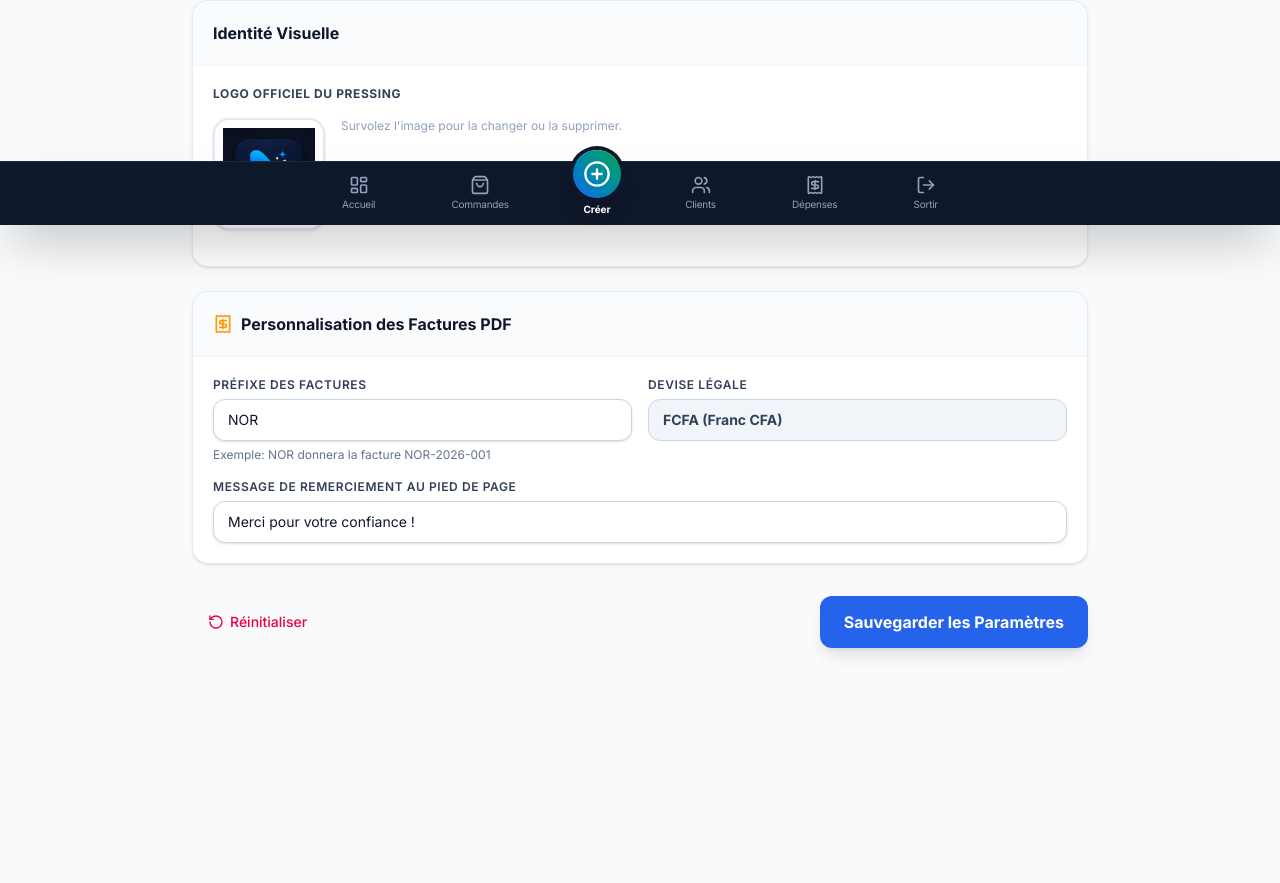
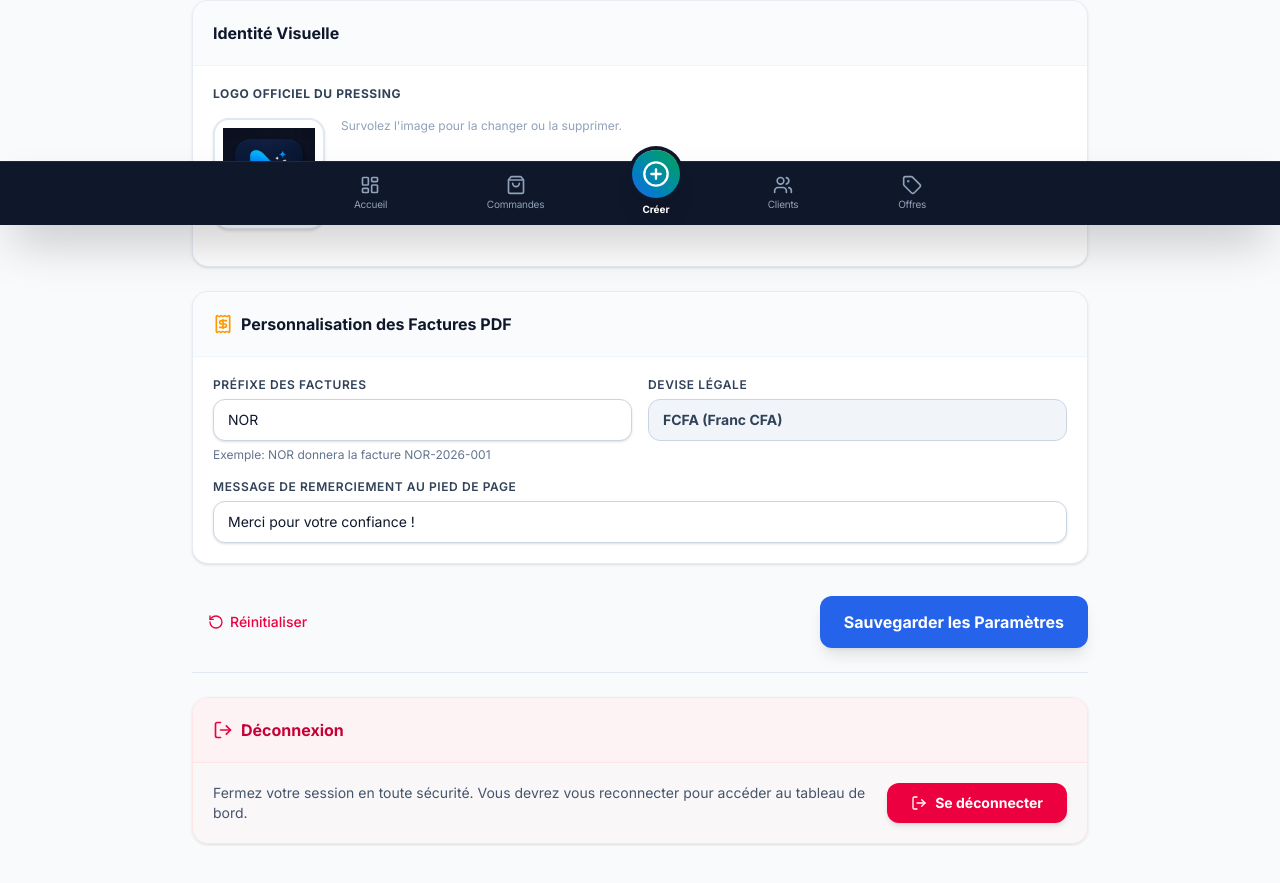
Before and after one commit to scalpbot-rmz/nora-pressing, a Next.js app: page /dashboard/settings in a window 1280 px wide. Shown: the part 575-1458 px from the top of the page. Before the commit the page ends 1383 px from the top, so only its background shows below. Built offline with nearby package versions, Linux system fonts and the light colour scheme.

Commit message:
feat: move logout to settings, add Offres tab in bottom nav

```diff
--- a/src/app/dashboard/settings/page.tsx
+++ b/src/app/dashboard/settings/page.tsx
@@ -1,7 +1,9 @@
 'use client';
 
 import { useState } from 'react';
+import { useRouter } from 'next/navigation';
 import { useNoraStore } from '@/lib/store';
+import { clearAuthSession } from '@/lib/auth';
 import { Card, CardHeader, CardBody } from '@/components/ui/card';
 import { Button } from '@/components/ui/button';
 import { Input } from '@/components/ui/input';
@@ -13,11 +15,19 @@ import {
   Receipt,
   Check,
   RotateCcw,
-  Sparkles,
+  LogOut,
 } from 'lucide-react';
 
 export default function SettingsPage() {
+  const router = useRouter();
   const { pressing, updatePressing, isLoaded } = useNoraStore();
+
+  const handleLogout = () => {
+    if (confirm('Êtes-vous sûr de vouloir vous déconnecter ?')) {
+      clearAuthSession();
+      router.push('/auth/login');
+    }
+  };
 
   const [name, setName] = useState(pressing.name);
   const [logoUrl, setLogoUrl] = useState(pressing.logo_url || '');
@@ -215,6 +225,29 @@ export default function SettingsPage() {
           </Button>
         </div>
       </form>
+
+      {/* SECTION DÉCONNEXION */}
+      <div className="border-t border-slate-200 pt-6">
+        <Card className="border-rose-100 bg-rose-50/30">
+          <CardHeader className="bg-rose-50/60 border-b border-rose-100 flex items-center gap-2">
+            <LogOut className="w-5 h-5 text-rose-600" />
+            <h2 className="text-base font-bold text-rose-700">Déconnexion</h2>
+          </CardHeader>
+          <CardBody className="flex flex-col sm:flex-row sm:items-center justify-between gap-4">
+            <p className="text-sm text-slate-600">
+              Fermez votre session en toute sécurité. Vous devrez vous reconnecter pour accéder au tableau de bord.
+            </p>
+            <Button
+              type="button"
+              onClick={handleLogout}
+              className="gap-2 bg-rose-600 hover:bg-rose-700 text-white font-bold px-6 py-2.5 rounded-xl shadow-md flex-shrink-0"
+            >
+              <LogOut className="w-4 h-4" />
+              Se déconnecter
+            </Button>
+          </CardBody>
+        </Card>
+      </div>
     </div>
   );
 }
--- a/src/components/layout/bottom-nav.tsx
+++ b/src/components/layout/bottom-nav.tsx
@@ -1,34 +1,26 @@
 'use client';
 
 import Link from 'next/link';
-import { usePathname, useRouter } from 'next/navigation';
+import { usePathname } from 'next/navigation';
 import {
   LayoutDashboard,
   ShoppingBag,
   PlusCircle,
   Users,
-  Receipt,
-  LogOut,
+  Tag,
 } from 'lucide-react';
 import { cn } from '@/lib/utils';
-import { clearAuthSession } from '@/lib/auth';
 
 export function BottomNav() {
   const pathname = usePathname();
-  const router = useRouter();
 
   const navItems = [
     { href: '/dashboard', label: 'Accueil', icon: LayoutDashboard },
     { href: '/dashboard/orders', label: 'Commandes', icon: ShoppingBag },
     { href: '/dashboard/orders/new', label: 'Créer', icon: PlusCircle, isMain: true },
     { href: '/dashboard/customers', label: 'Clients', icon: Users },
-    { href: '/dashboard/expenses', label: 'Dépenses', icon: Receipt },
+    { href: '/dashboard/offers', label: 'Offres', icon: Tag },
   ];
-
-  const handleLogout = () => {
-    clearAuthSession();
-    router.push('/auth/login');
-  };
 
   return (
     <nav className="fixed bottom-0 left-0 right-0 z-50 bg-[#0F172A] text-slate-400 border-t border-slate-800 shadow-2xl px-1 py-2">
@@ -70,16 +62,6 @@ export function BottomNav() {
             </Link>
           );
         })}
-
-        {/* Bouton Déconnexion mobile */}
-        <button
-          onClick={handleLogout}
-          className="flex flex-col items-center justify-center py-1 px-3 rounded-xl text-slate-400 hover:text-rose-400 transition-all"
-          title="Déconnexion"
-        >
-          <LogOut className="w-5 h-5 mb-0.5" />
-          <span className="text-[10px] tracking-tight">Sortir</span>
-        </button>
       </div>
     </nav>
   );
```
